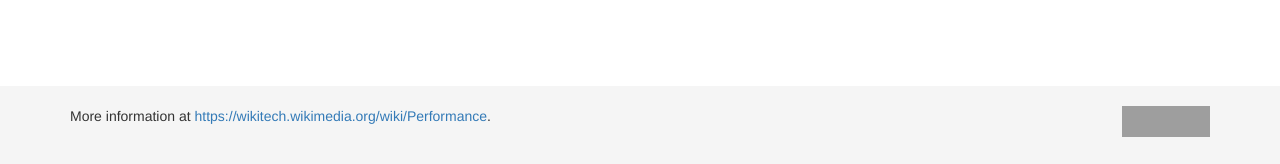
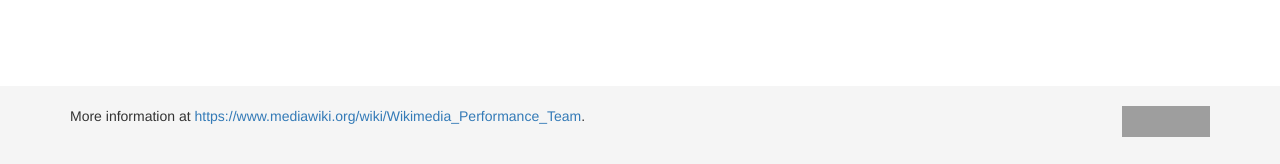
Before and after one commit to wikimedia/performance.wikimedia.org, a Jekyll site: the page public_html/index.html, which Jekyll copies as it is, in a window 1280 px wide. Shown: the part 1017-1181 px from the top of the page. Built offline with Jekyll 4.4.1, drawn with Linux system fonts in a browser that asks for light colours; grey boxes are pictures that could not be loaded.

Commit message:
index: Change footer link to team page on mediawiki.org
The Wikitech page is mostly internal docs and not all that useful.

Change-Id: I0a1126f32fec961d02765e4e61f241b7b09309ee

```diff
--- a/public_html/index.html
+++ b/public_html/index.html
@@ -522,7 +522,7 @@ h2 {
 
     <div class="footer">
   <div class="container">
-    <p class="pull-left">More information at <a href="https://wikitech.wikimedia.org/wiki/Performance">https://wikitech.wikimedia.org/wiki/Performance</a>.</p>
+    <p class="pull-left">More information at <a href="https://www.mediawiki.org/wiki/Wikimedia_Performance_Team">https://www.mediawiki.org/wiki/Wikimedia_Performance_Team</a>.</p>
     <p class="pull-right"><a href="https://www.wikimedia.org"><img src="https://www.wikimedia.org/static/images/wikimedia-button.png" srcset="https://www.wikimedia.org/static/images/wikimedia-button-2x.png 2x" width="88" height="31" alt="Wikimedia Foundation"></a></p>
   </div>
 </div>
--- a/src/_includes/footer.html
+++ b/src/_includes/footer.html
@@ -1,6 +1,6 @@
 <div class="footer">
   <div class="container">
-    <p class="pull-left">More information at <a href="https://wikitech.wikimedia.org/wiki/Performance">https://wikitech.wikimedia.org/wiki/Performance</a>.</p>
+    <p class="pull-left">More information at <a href="https://www.mediawiki.org/wiki/Wikimedia_Performance_Team">https://www.mediawiki.org/wiki/Wikimedia_Performance_Team</a>.</p>
     <p class="pull-right"><a href="https://www.wikimedia.org"><img src="https://www.wikimedia.org/static/images/wikimedia-button.png" srcset="https://www.wikimedia.org/static/images/wikimedia-button-2x.png 2x" width="88" height="31" alt="Wikimedia Foundation"></a></p>
   </div>
 </div>
```
